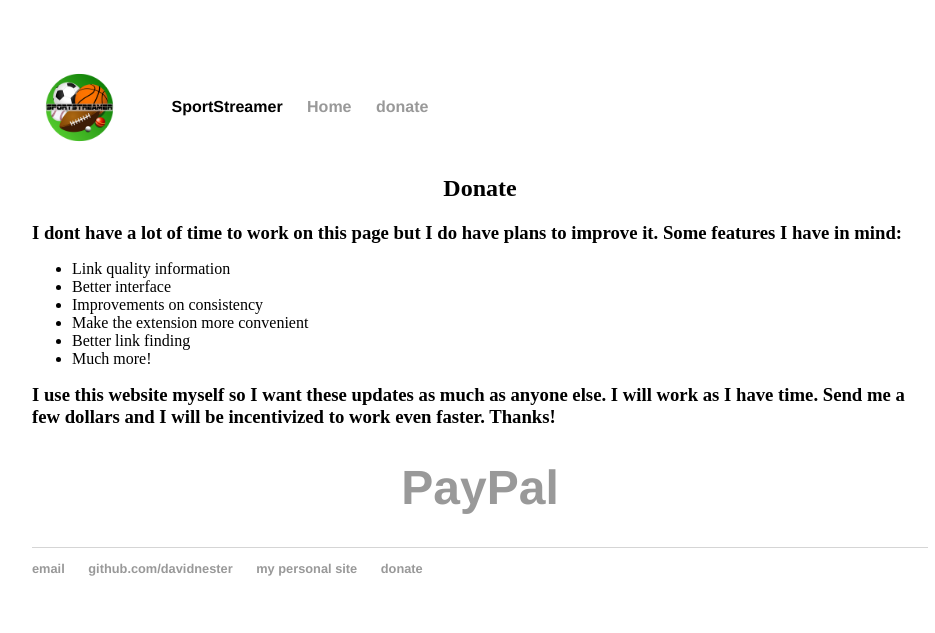
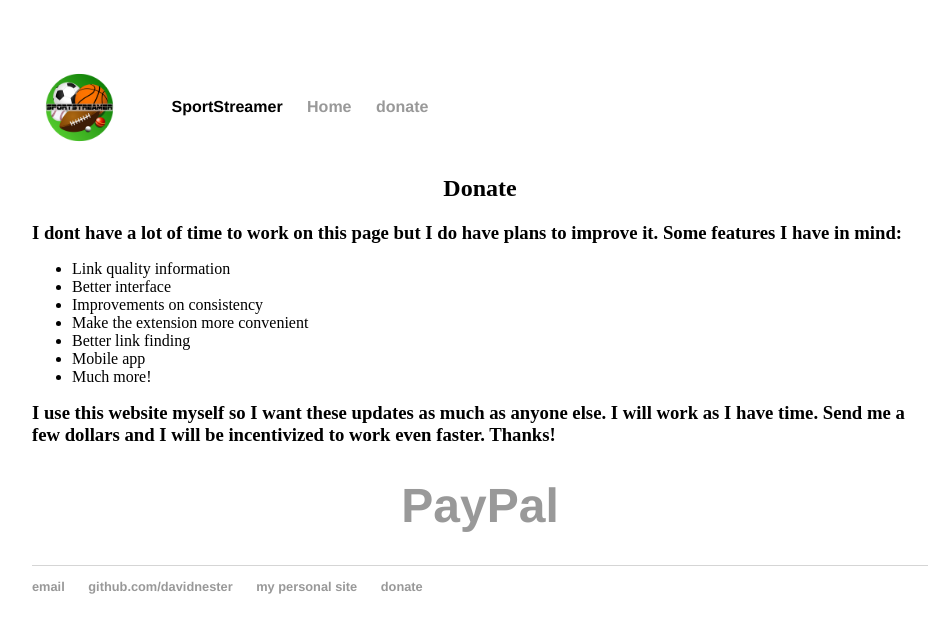
Before and after one commit to DavidNester/DavidNester.github.io, a Jekyll site: the page built from sportstreamer/donate/index.html, in a window 1280 px wide. Shown: the top 633 px of the page, without its empty margins (160-1095 px from the left). Built offline with Jekyll 4.4.1, drawn with Linux system fonts in a browser that asks for light colours.

Commit message:
Update index.html

```diff
--- a/sportstreamer/donate/index.html
+++ b/sportstreamer/donate/index.html
@@ -11,6 +11,7 @@ title: Donate
 <li>Improvements on consistency</li>
 <li>Make the extension more convenient</li>
 <li>Better link finding</li>
+<li>Mobile app</li>
 <li>Much more!</li>
 </ul>
 <h3>I use this website myself so I want these updates as much as anyone else. I will work as I have time. Send me a few dollars and I will be incentivized to work even faster. Thanks!</h3>
```
